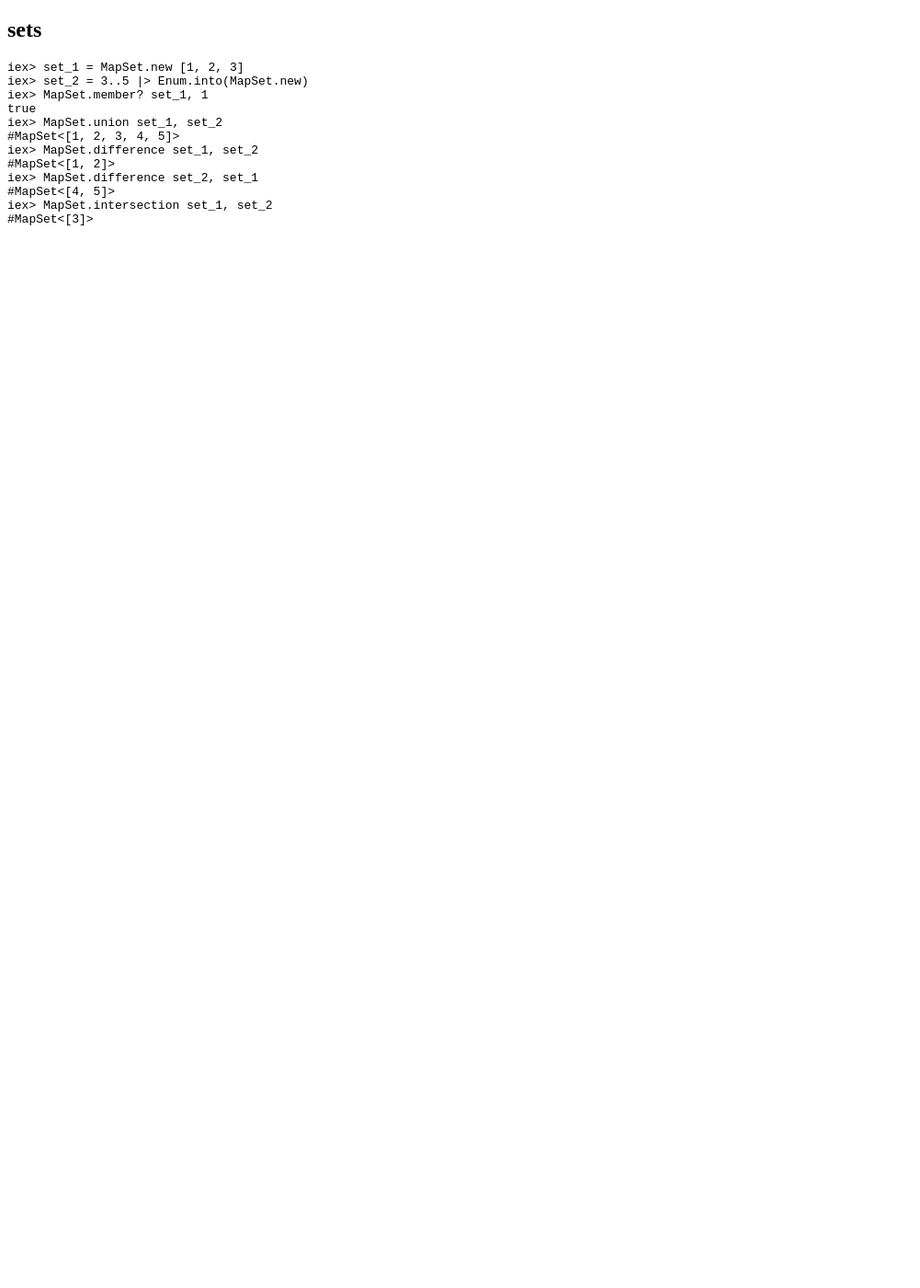
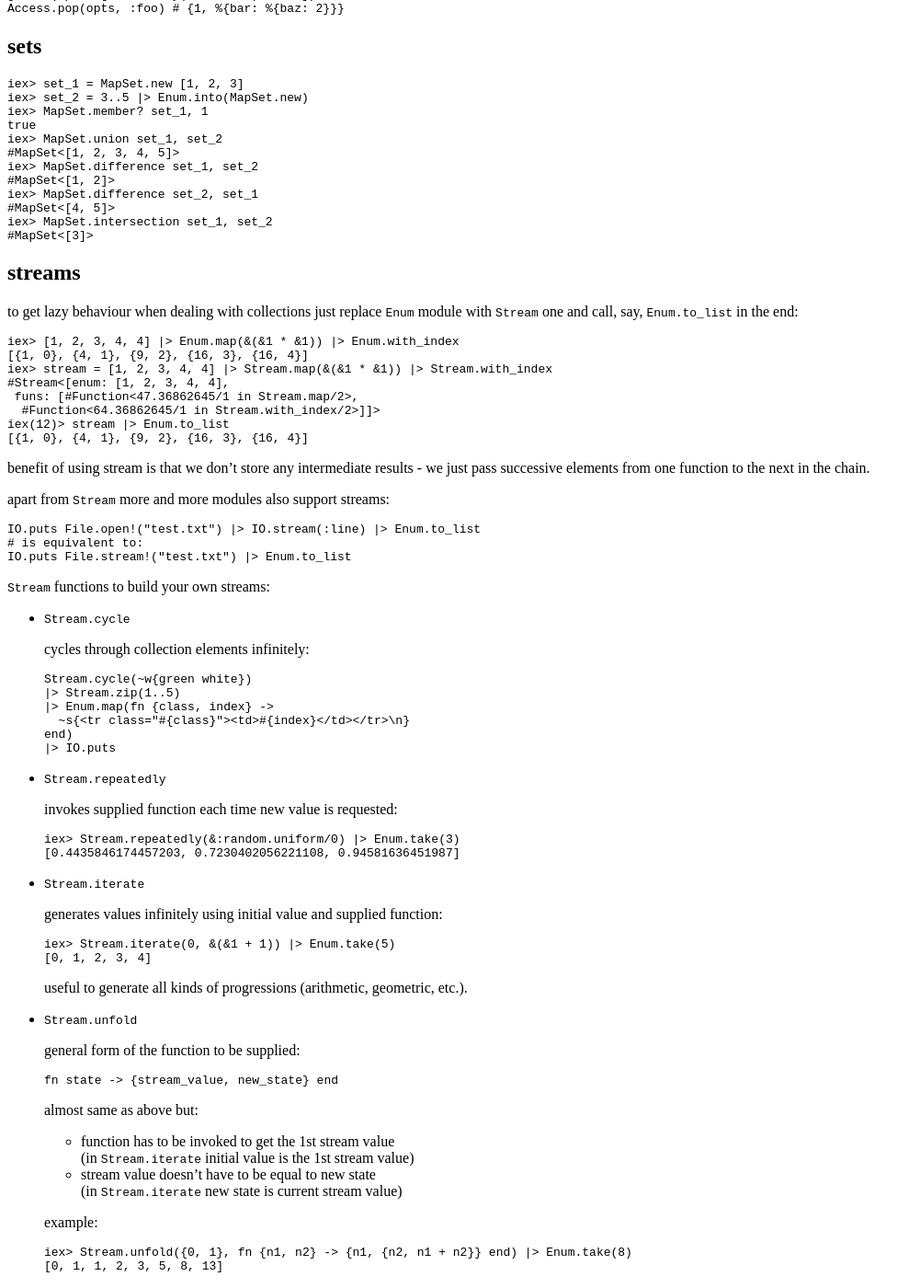
Before and after one commit to tap349/tap349.github.io, a Jekyll site: the page built from _posts/2016-12-31-elixir-notes.md, in a window 1280 px wide and 1400 px high, scrolled down 9363 px. Shown: the whole window at 92% size, without its empty margins (0-1001 px from the left). Built offline with Jekyll 4.4.1, drawn with Linux system fonts in a browser that asks for light colours; before the commit the page ends 9622 px from its top, so only the background shows below that.

Commit message:
update 2017-01-07_22:38:22

````diff
--- a/_posts/2016-12-31-elixir-notes.md
+++ b/_posts/2016-12-31-elixir-notes.md
@@ -642,3 +642,87 @@
 iex> MapSet.intersection set_1, set_2
 #MapSet<[3]>
 ```
+
+## streams
+
+to get lazy behaviour when dealing with collections just replace `Enum`
+module with `Stream` one and call, say, `Enum.to_list` in the end:
+
+```sh
+iex> [1, 2, 3, 4, 4] |> Enum.map(&(&1 * &1)) |> Enum.with_index
+[{1, 0}, {4, 1}, {9, 2}, {16, 3}, {16, 4}]
+iex> stream = [1, 2, 3, 4, 4] |> Stream.map(&(&1 * &1)) |> Stream.with_index
+#Stream<[enum: [1, 2, 3, 4, 4],
+ funs: [#Function<47.36862645/1 in Stream.map/2>,
+  #Function<64.36862645/1 in Stream.with_index/2>]]>
+iex(12)> stream |> Enum.to_list
+[{1, 0}, {4, 1}, {9, 2}, {16, 3}, {16, 4}]
+```
+
+benefit of using stream is that we don't store any intermediate results -
+we just pass successive elements from one function to the next in the chain.
+
+apart from `Stream` more and more modules also support streams:
+
+```elixir
+IO.puts File.open!("test.txt") |> IO.stream(:line) |> Enum.to_list
+# is equivalent to:
+IO.puts File.stream!("test.txt") |> Enum.to_list
+```
+
+`Stream` functions to build your own streams:
+
+- `Stream.cycle`
+
+  cycles through collection elements infinitely:
+
+  ```elixir
+  Stream.cycle(~w{green white})
+  |> Stream.zip(1..5)
+  |> Enum.map(fn {class, index} ->
+    ~s{<tr class="#{class}"><td>#{index}</td></tr>\n}
+  end)
+  |> IO.puts
+  ```
+
+- `Stream.repeatedly`
+
+  invokes supplied function each time new value is requested:
+
+  ```sh
+  iex> Stream.repeatedly(&:random.uniform/0) |> Enum.take(3)
+  [0.4435846174457203, 0.7230402056221108, 0.94581636451987]
+  ```
+
+- `Stream.iterate`
+
+  generates values infinitely using initial value and supplied function:
+
+  ```sh
+  iex> Stream.iterate(0, &(&1 + 1)) |> Enum.take(5)
+  [0, 1, 2, 3, 4]
+  ```
+
+  useful to generate all kinds of progressions (arithmetic, geometric, etc.).
+
+- `Stream.unfold`
+
+  general form of the function to be supplied:
+
+  ```elixir
+  fn state -> {stream_value, new_state} end
+  ```
+
+  almost same as above but:
+
+  - function has to be invoked to get the 1st stream value<br>
+    (in `Stream.iterate` initial value is the 1st stream value)
+  - stream value doesn't have to be equal to new state<br>
+    (in `Stream.iterate` new state is current stream value)
+
+  example:
+
+  ```sh
+  iex> Stream.unfold({0, 1}, fn {n1, n2} -> {n1, {n2, n1 + n2}} end) |> Enum.take(8)
+  [0, 1, 1, 2, 3, 5, 8, 13]
+  ```
````
